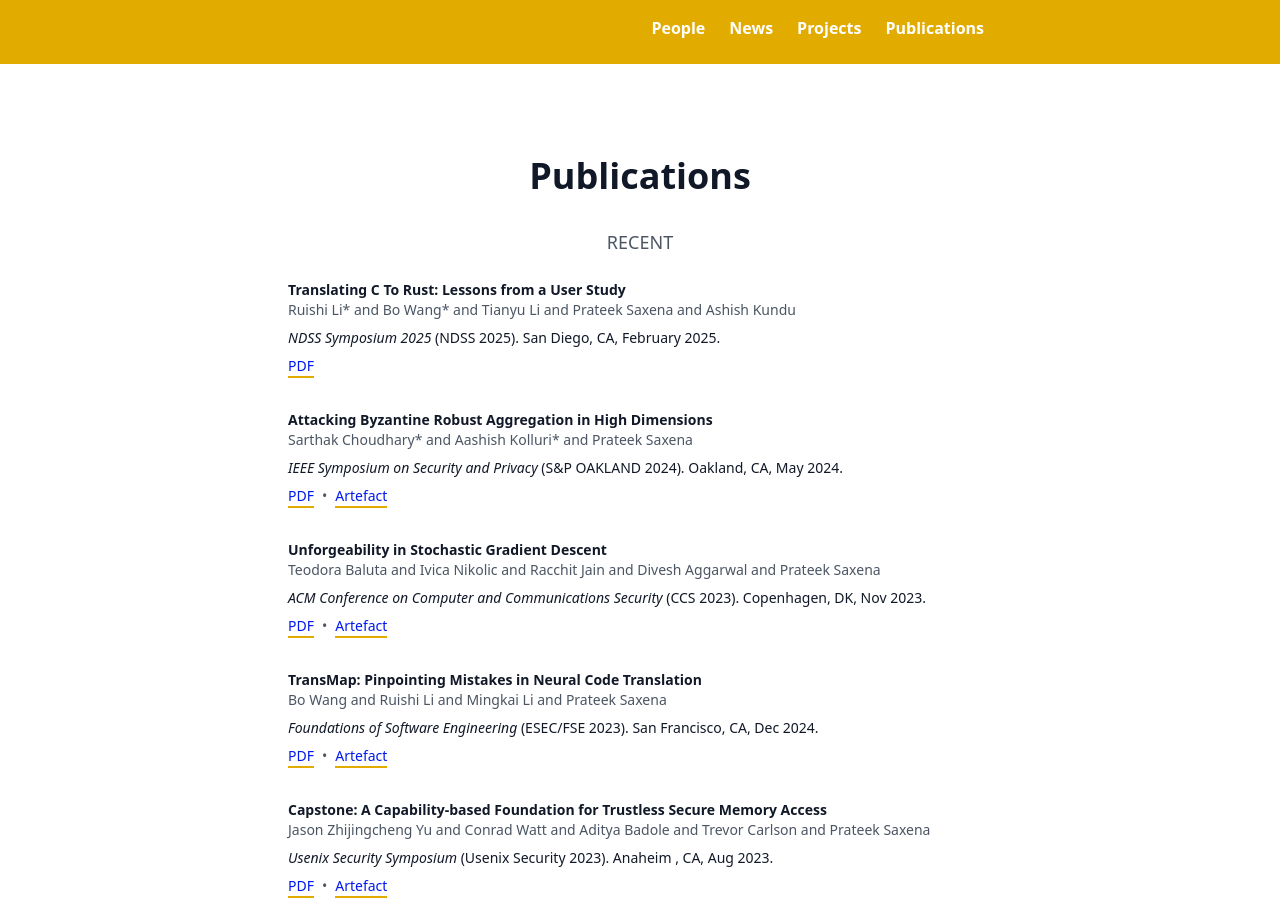
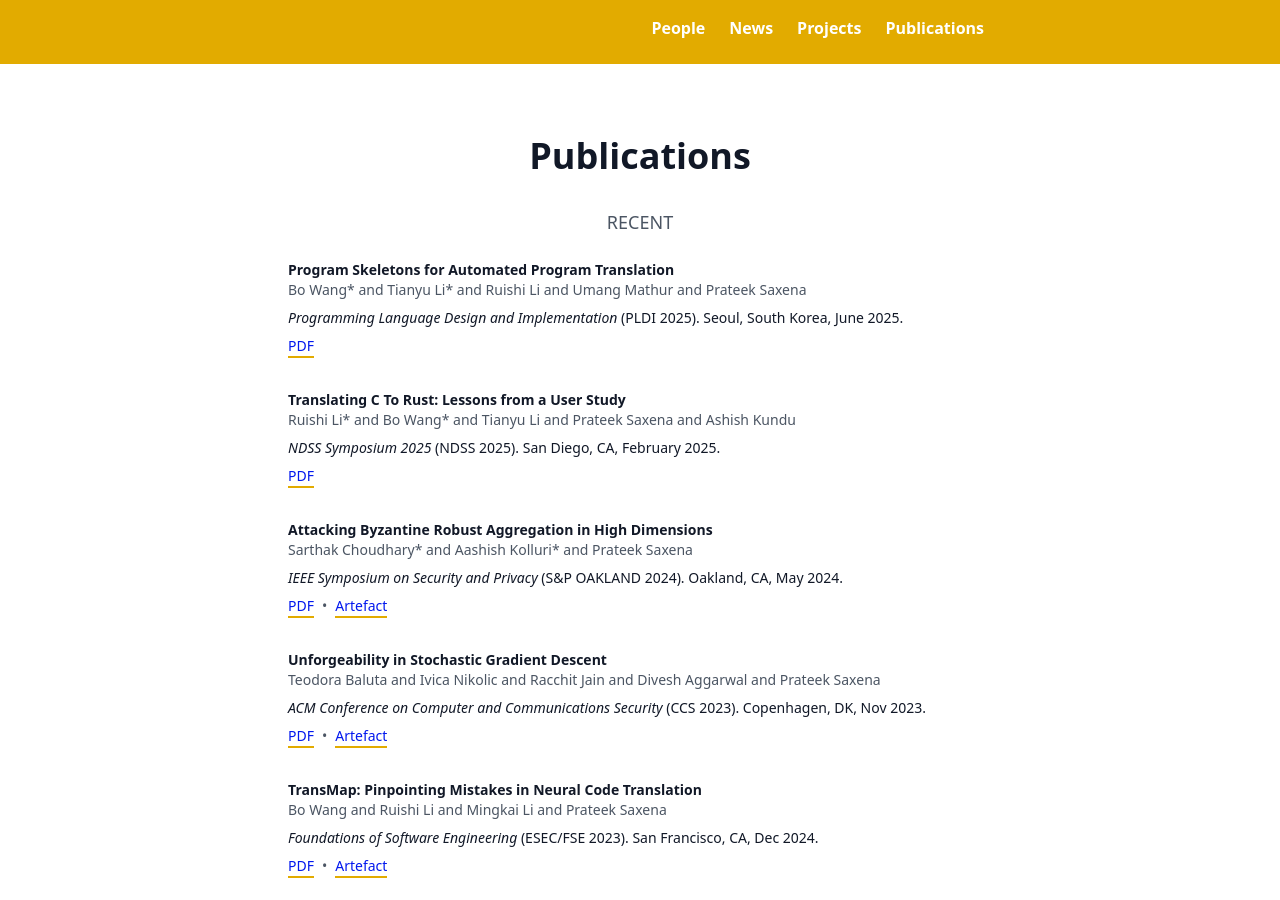
Before and after one commit to kisp-nus/kisp-nus.github.io, a Jekyll site: the page built from index.md, in a window 1280 px wide and 900 px high, scrolled down 2782 px. Built offline with Jekyll 4.4.1, drawn with Linux system fonts in a browser that asks for light colours; some of the changed text lies outside the part shown.

Commit message:
update news and pub

```diff
--- a/_data/onepage/news.yml
+++ b/_data/onepage/news.yml
@@ -1,5 +1,5 @@
 - date: "Apr 11"
-  content : "Our paper on translating programs via skeleton is accepted at PLDI 2025: [Arxiv](https://arxiv.org/abs/2504.07483) and [Code](https://github.com/lty12b9b0a1/SKEL)"
+  content : "\"[Program Skeletons for Automated Program Translation](https://arxiv.org/abs/2504.07483)\" @ PLDI25 (see [code](https://github.com/lty12b9b0a1/SKEL))"
 # - date: "Mar 01"
 #   content : "AnvilHDL Compiler is open-sourced now: [Code](https://github.com/jasonyu1996/anvil)"
 - date: "Jan 16"
--- a/_data/onepage/publications.yml
+++ b/_data/onepage/publications.yml
@@ -1,3 +1,13 @@
+- title: "Program Skeletons for Automated Program Translation"
+  authors: ["Bo Wang*", "Tianyu Li*", "Ruishi Li", "Umang Mathur", "Prateek Saxena"]
+  venue: "Programming Language Design and Implementation"
+  shortVenue: "PLDI 2025"
+  location: "Seoul, South Korea"
+  date: "June 2025"
+  links:
+    - {type: "PDF", url: "https://arxiv.org/abs/2504.07483"}
+  recent: true
+
 - title: "Translating C To Rust: Lessons from a User Study"
   authors: ["Ruishi Li*", "Bo Wang*", "Tianyu Li", "Prateek Saxena", "Ashish Kundu"]
   venue: "NDSS Symposium 2025"
```
